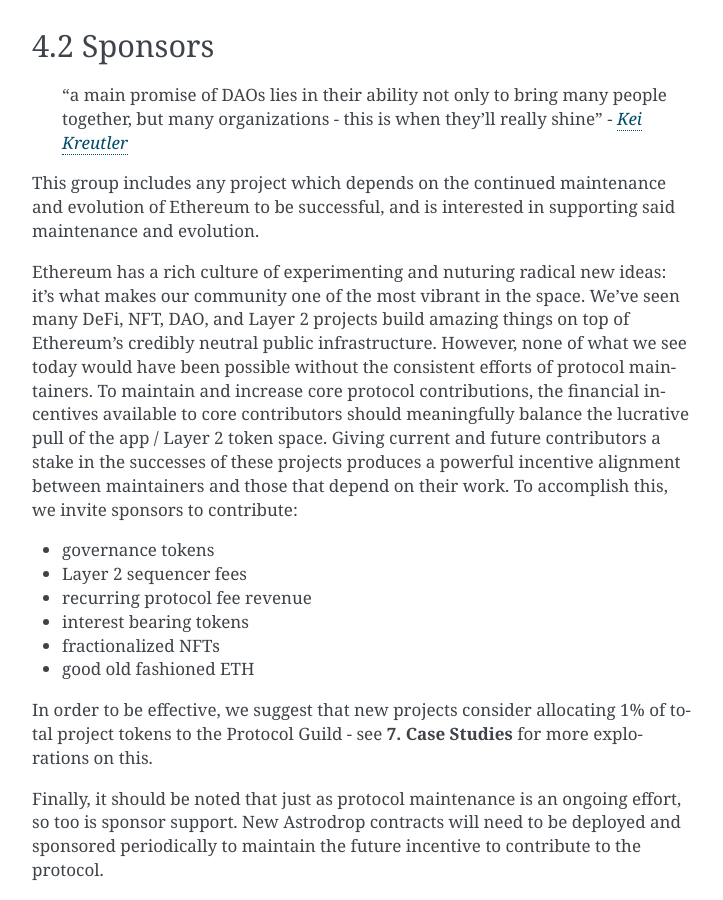
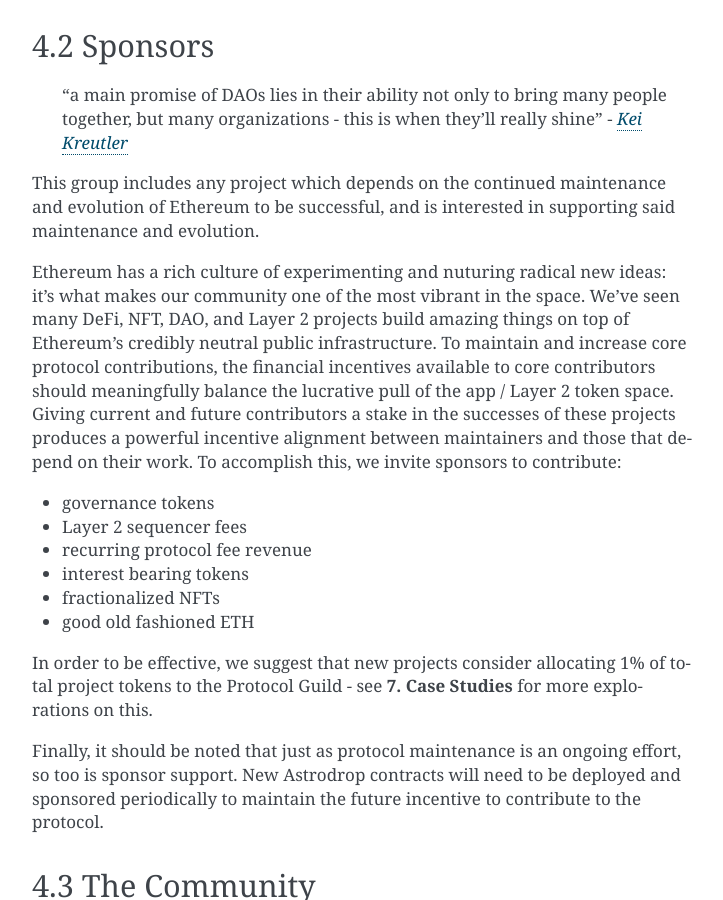
Before and after one commit to protocolguild/documentation, a Sphinx documentation site: the page built from docs/4-roles-expectations.md, in a window 1280 px wide and 900 px high, scrolled down 3003 px. Shown: the whole window, without its empty margins (388-1111 px from the left). Built offline with Sphinx 7.4.7, drawn with Linux system fonts in a browser that asks for light colours.

Commit message:
Update 4-roles-expectations.md

```diff
--- a/docs/4-roles-expectations.md
+++ b/docs/4-roles-expectations.md
@@ -67,7 +67,7 @@
 
 This group includes any project which depends on the continued maintenance and evolution of Ethereum to be successful, and is interested in supporting said maintenance and evolution.
 
-Ethereum has a rich culture of experimenting and nuturing radical new ideas: it's what makes our community one of the most vibrant in the space. We've seen many DeFi, NFT, DAO, and Layer 2 projects build amazing things on top of Ethereum's credibly neutral public infrastructure. However, none of what we see today would have been possible without the consistent efforts of protocol maintainers. To maintain and increase core protocol contributions, the financial incentives available to core contributors should meaningfully balance the lucrative pull of the app / Layer 2 token space. Giving current and future contributors a stake in the successes of these projects produces a powerful incentive alignment between maintainers and those that depend on their work. To accomplish this, we invite sponsors to contribute:
+Ethereum has a rich culture of experimenting and nuturing radical new ideas: it's what makes our community one of the most vibrant in the space. We've seen many DeFi, NFT, DAO, and Layer 2 projects build amazing things on top of Ethereum's credibly neutral public infrastructure. To maintain and increase core protocol contributions, the financial incentives available to core contributors should meaningfully balance the lucrative pull of the app / Layer 2 token space. Giving current and future contributors a stake in the successes of these projects produces a powerful incentive alignment between maintainers and those that depend on their work. To accomplish this, we invite sponsors to contribute:
 -  governance tokens
 -  Layer 2 sequencer fees
 -  recurring protocol fee revenue
```
